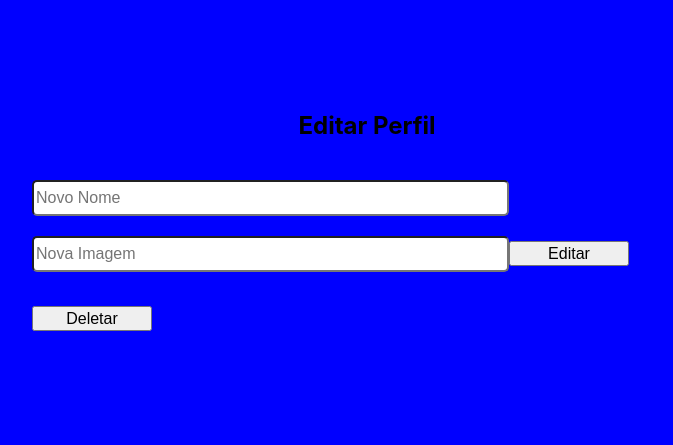
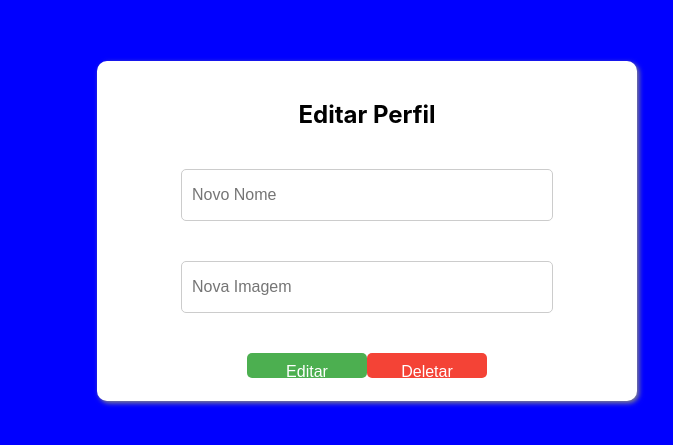
Before and after one commit to lucaskahlil/FRONT, a React (Create React App) app in the folder bluelive/: page /editProfile/1 in a window 1280 px wide. Shown: the part 179-624 px from the top of the page, without its empty margins (273-946 px from the left). Built offline with nearby package versions, Linux system fonts and the light colour scheme.

Commit message:
import css

```diff
--- a/bluelive/src/components/card-game/card-game.tsx
+++ b/bluelive/src/components/card-game/card-game.tsx
@@ -2,7 +2,8 @@ import { useNavigate } from "react-router-dom"
 import { GameResponse } from "../../utils/types/game"
 
 interface CardGamesProps {
-    games: GameResponse
+    games: any
+
 }
 export function CardGame({ games }: CardGamesProps) {
 
@@ -10,8 +11,8 @@ export function CardGame({ games }: CardGamesProps) {
 
     return (
         <div>
-            <h2>{games.Title}</h2>
-            <img src={games.CoverImageUrl} alt=""></img>
+            <h2>{games.game?.Title}</h2>
+            <img src={games.game?.CoverImageUrl} alt=""></img>
         </div>
     )
 }
--- a/bluelive/src/components/card-genres/card-genres.tsx
+++ b/bluelive/src/components/card-genres/card-genres.tsx
@@ -2,13 +2,13 @@ import { useNavigate } from "react-router-dom";
 import { GenreResponse } from "../../utils/types/genre"
 
 interface CardGenresProps {
-    genres: GenreResponse;
+    genres: any;
 }
 
 export function CardGenres({ genres }: CardGenresProps) {
     return (
     <div>
-        <button>{genres.Name}</button>
+        <h2>{genres.Name}</h2>
     </div>
   )
 }
--- a/bluelive/src/components/card-profile/card-profile.css
+++ b/bluelive/src/components/card-profile/card-profile.css
@@ -2,19 +2,51 @@
     display: flex;
     flex-direction: column;
     align-items: center;
-    justify-content: center;
-    width: 350px;
+    width: 300px;
     height: 400px;
-    margin: 30px;
-}
+    margin: 10px;
+    padding: 20px;
+    box-shadow: 0 4px 8px 0 rgba(0, 0, 0, 0.2);
+    border-radius: 10px;
+    background-color: #fff;
+    text-align: center;
+  }
 
-button {
+  @media only screen and (max-width: 600px) {
+    .card-profile {
+      width: 90%;
+      height: auto;
+    }
+  }
+
+  .card-profile h2 {
+    margin: 10px 0;
+    font-size: 22px;
+  }
+
+  .card-profile img {
+    width: 100%;
+    height: 200px;
+    border-radius: 10px;
+    object-fit: cover;
+    cursor: pointer;
+    margin-bottom: 10px;
+  }
+
+  .card-profile button {
+    width: 80%;
+    padding: 10px;
+    border: none;
+    border-radius: 5px;
+    background-color: #1e90ff;
+    color: #fff;
+    font-size: 18px;
+    cursor: pointer;
     margin-top: 20px;
-    margin-bottom: 20px;
-}
+  }
 
-img {
-    border-radius: 200px;
-    width: 80%;
-    box-shadow: 10px 5px 5px black;
-}
+  @media only screen and (max-width: 600px) {
+    .card-profile button {
+      width: 100%;
+    }
+  }
--- a/bluelive/src/components/card-profile/card-profile.tsx
+++ b/bluelive/src/components/card-profile/card-profile.tsx
@@ -10,7 +10,7 @@ export function CardProfile({ profile }: CardProfileProps) {
 
   const navigate = useNavigate()
 
-  localStorage.setItem('profileId', profile.id)
+
 
   return (
     <div className="card-profile">
--- /dev/null
+++ b/bluelive/src/components/pages/edit-profile-form/edit-profile-form.css
@@ -0,0 +1,56 @@
+.edit-profile-container {
+    display: flex;
+    flex-direction: column;
+    align-items: center;
+    margin-top: 20px;
+    width: 500px;
+  }
+
+  .form-edit-profile {
+    display: flex;
+    flex-direction: column;
+    align-items: center;
+    padding: 20px;
+    background-color: white;
+    border-radius: 10px;
+    box-shadow: 2px 2px 5px #888888;
+    width: 100%;
+  }
+
+  h2 {
+    margin-bottom: 20px;
+  }
+
+  input {
+    margin-bottom: 20px;
+    padding: 10px;
+    font-size: 16px;
+    border-radius: 5px;
+    border: 1px solid #ccc;
+  }
+
+  button[type="submit"] {
+    background-color: #4CAF50;
+    color: white;
+    padding: 10px 20px;
+    border: none;
+    border-radius: 5px;
+    cursor: pointer;
+  }
+
+  button[type="button"] {
+    background-color: #f44336;
+    color: white;
+    padding: 10px 20px;
+    border: none;
+    border-radius: 5px;
+    cursor: pointer;
+    margin-top: 20px;
+    padding-left: 20px;
+  }
+
+  @media only screen and (max-width: 600px) {
+    form {
+      width: 80%;
+    }
+  }
--- a/bluelive/src/components/pages/edit-profile-form/edit-profile-form.tsx
+++ b/bluelive/src/components/pages/edit-profile-form/edit-profile-form.tsx
@@ -1,6 +1,8 @@
+import React from "react";
 import { FormEvent } from "react";
 import { useNavigate, useParams } from "react-router-dom";
 import { api } from "../../../utils/api/api";
+import './edit-profile-form.css'
 
 
 export function EditProfileForm() {
@@ -37,12 +39,14 @@ export function EditProfileForm() {
 
     return (
         <div className="edit-profile-container">
-            <form onSubmit={handleSubmit}>
+            <form className="form-edit-profile" onSubmit={handleSubmit}>
                 <h2>Editar Perfil</h2>
                 <input placeholder="Novo Nome" name="Title" />
                 <input placeholder="Nova Imagem" name="ImageURL" />
+                <div className="buttons-container">
                 <button type="submit">Editar</button>
                 <button type="button" onClick={handleDelete}>Deletar</button>
+                </div>
             </form>
         </div>
     )
--- /dev/null
+++ b/bluelive/src/components/pages/game-page/game-page.tsx
@@ -0,0 +1,4 @@
+
+export function GamePage() {
+
+}
--- a/bluelive/src/components/pages/home-profile-games/home-profile-games.tsx
+++ b/bluelive/src/components/pages/home-profile-games/home-profile-games.tsx
@@ -1,34 +1,49 @@
 import { useEffect, useState } from "react"
-import { useNavigate } from "react-router-dom"
+import { useNavigate, useParams } from "react-router-dom"
 import { api } from "../../../utils/api/api"
 import { GameResponse } from "../../../utils/types/game"
-import CardGame from "../../card-game/card-game"
+import { GenreResponse } from "../../../utils/types/genre"
+import { CardGame } from "../../card-game/card-game"
+import { CardGenres } from "../../card-genres/card-genres"
 
 
 export default function HomeGames() {
     const [gamesList, setGamesList] = useState<GameResponse[]>([])
+    const [genreList, setGenreList] = useState<GenreResponse[]>([])
 
     const navigate = useNavigate()
 
+    const {id} = useParams()
+
     async function Games() {
-        const profileId: string | null = localStorage.getItem('profileId')
+        const profileId: string | undefined = id;
         const games = await api.getHomepageProfile(profileId);
-        setGamesList(games)
+        setGamesList(games.allGames)
+    }
+
+    async function Genres() {
+        const genres = await api.getGenre()
+        setGenreList(genres)
     }
 
     useEffect(() => {
         Games();
+        Genres()
     }, [])
 
     return (
+        <>
             <div>
                 <h1>BlueGames</h1>
                 <h2>Favoritos</h2>
-            {gamesList.map(game => (
-                <CardGame games={game} />
+                {gamesList.map((game, index) => (
+                    <CardGame key={index} games={game} />
                 ))}
                 <h2>Generos</h2>
-            {}
+                {genreList.map((genre) => (
+                    <CardGenres genres={genre} />
+                ))}
             </div>
+        </>
     )
 }
--- a/bluelive/src/components/pages/profile/profile.css
+++ b/bluelive/src/components/pages/profile/profile.css
@@ -1,4 +1,4 @@
-.card-container {
+/* .card-container {
    display: flex;
    flex-direction: row;
    align-items: center;
@@ -6,5 +6,39 @@
    border: solid 1px black;
    background-color: white;
    border-radius: 40px;
-   width: 80vw;
-}
+   width: 80%;
+} */
+
+.perfil-container {
+   display: flex;
+   flex-direction: column;
+   align-items: center;
+ }
+
+ h1 {
+   margin: 20px 0;
+ }
+
+ .card-container {
+   display: flex;
+   flex-wrap: wrap;
+   justify-content: center;
+   margin-top: 20px;
+ }
+
+ .card-container button {
+   margin: 20px;
+ }
+
+ .button-container {
+   display: flex;
+   align-items: center;
+   justify-content: center;
+ }
+
+ @media only screen and (max-width: 600px) {
+   .card-container {
+     flex-direction: column;
+     align-items: center;
+   }
+ }
--- a/bluelive/src/components/pages/profile/profile.tsx
+++ b/bluelive/src/components/pages/profile/profile.tsx
@@ -21,10 +21,10 @@ export function Profiles() {
   }, [])
 
   return (
-    <div className="">
+    <div className="perfil-container">
       <h1>PERFIS</h1>
       <div className="card-container">
-      <button onClick={() => { navigate('/createProfile/') }}>Novo Perfil</button>
+      <div className="button-container"><button onClick={() => { navigate('/createProfile/') }}>Novo Perfil</button></div>
         {profileList.map(profile => (
           <CardProfile profile={profile} />
         ))};
--- a/bluelive/src/utils/api/api.ts
+++ b/bluelive/src/utils/api/api.ts
@@ -30,6 +30,8 @@ axios.interceptors.response.use(
   }
 );
 
+//LOGIN
+
 export const api = {
   login: async ({ Email, Password }: LoginRequest) => {
     try {
@@ -40,6 +42,8 @@ export const api = {
       alert(err);
     }
   },
+
+  // PROFILE
 
   getProfile: async (id: string | null) => {
     try {
@@ -52,7 +56,7 @@ export const api = {
 
   patchProfile: async (data: EditProfile) => {
     try {
-      const response = await axios.patch("/profile/" + data.id, {Title: data.Title, ImageURL: data.ImageURL})
+      const response = await axios.patch("/profile/" + data.id, { Title: data.Title, ImageURL: data.ImageURL })
       return response.data;
     } catch (err) {
       alert(err)
@@ -76,13 +80,25 @@ export const api = {
     }
   },
 
-  getHomepageProfile: async (id: string | null) => {
+  // HOMEPAGE
+
+  getHomepageProfile: async (id: string | undefined) => {
     try {
       const response = await axios.get("/homepage/" + id);
-      console.log(id)
       return response.data
     } catch (err) {
       alert(err)
     }
-  }
+  },
+
+  // GENRES
+
+  getGenre: async () => {
+    try {
+      const response = await axios.get("/genre")
+      return response.data
+    } catch (err) {
+      alert(err)
+    }
+  },
 };
```
Also changed, not shown: bluelive/src/components/pages/game-page/game-page.css (added). Lines whose indentation alone changed are shown as unchanged.
